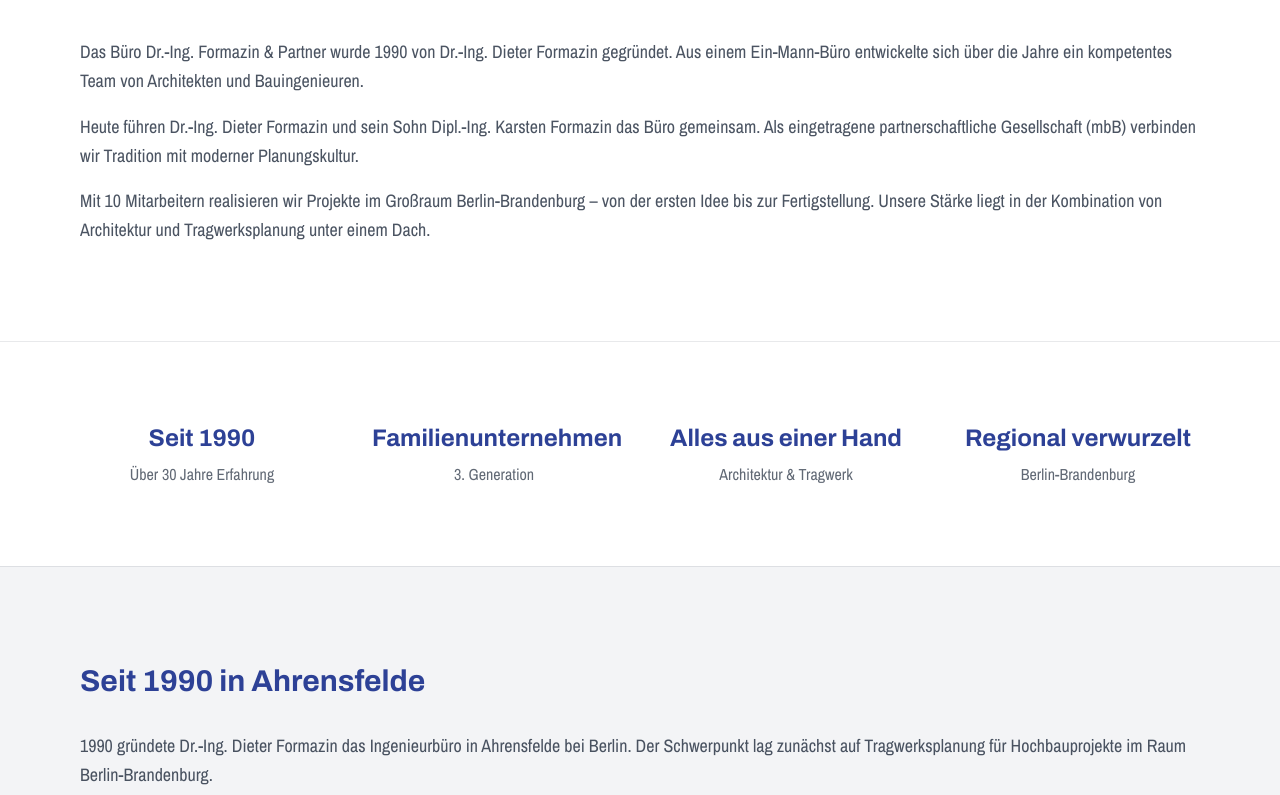
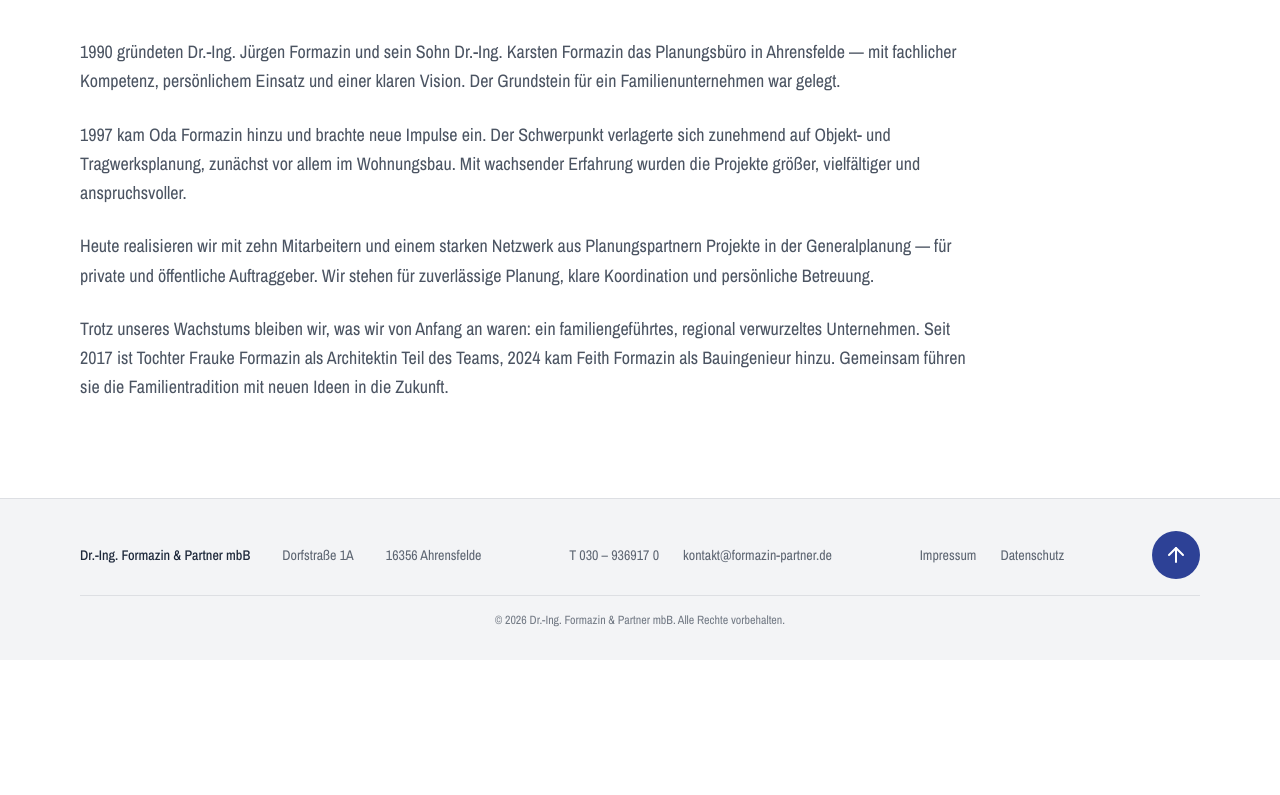
Before and after one commit to deniskaliberda/formazin, a Next.js app: page /ueber-uns in a window 1280 px wide. Shown: the part 885-1680 px from the top of the page. After the commit the page ends 1545 px from the top, so only its background shows below. Built offline with nearby package versions, Linux system fonts and the light colour scheme.

Commit message:
Simplify Über-uns page to single text section with corrected content
Co-Authored-By: Claude Opus 4.6 <noreply@anthropic.com>

```diff
--- a/src/app/ueber-uns/page.tsx
+++ b/src/app/ueber-uns/page.tsx
@@ -27,96 +27,33 @@ export default function UeberUnsPage() {
       <section className="bg-white py-16 md:py-20 lg:py-24">
         <div className="mx-auto max-w-screen-2xl px-6 md:px-12 lg:px-16 xl:px-20">
           <h1 className="font-heading text-2xl font-bold text-[#2d4196] md:text-3xl">
-            Über uns
+            Seit 1990 in Ahrensfelde
           </h1>
 
-          <div className="mt-8 space-y-4 font-sans text-base leading-relaxed text-[#1e293b]/80 md:text-lg">
+          <div className="mt-8 space-y-6 font-sans text-base leading-relaxed text-[#1e293b]/80 md:text-lg md:max-w-4xl">
             <p>
-              Das Büro Dr.-Ing. Formazin & Partner wurde 1990 von Dr.-Ing. Dieter Formazin gegründet.
-              Aus einem Ein-Mann-Büro entwickelte sich über die Jahre ein kompetentes Team von
-              Architekten und Bauingenieuren.
+              1990 gründeten Dr.-Ing. Jürgen Formazin und sein Sohn Dr.-Ing. Karsten Formazin
+              das Planungsbüro in Ahrensfelde — mit fachlicher Kompetenz, persönlichem Einsatz
+              und einer klaren Vision. Der Grundstein für ein Familienunternehmen war gelegt.
             </p>
             <p>
-              Heute führen Dr.-Ing. Dieter Formazin und sein Sohn Dipl.-Ing. Karsten Formazin
-              das Büro gemeinsam. Als eingetragene partnerschaftliche Gesellschaft (mbB) verbinden
-              wir Tradition mit moderner Planungskultur.
+              1997 kam Oda Formazin hinzu und brachte neue Impulse ein. Der Schwerpunkt
+              verlagerte sich zunehmend auf Objekt- und Tragwerksplanung, zunächst vor allem
+              im Wohnungsbau. Mit wachsender Erfahrung wurden die Projekte größer, vielfältiger
+              und anspruchsvoller.
             </p>
             <p>
-              Mit 10 Mitarbeitern realisieren wir Projekte im Großraum Berlin-Brandenburg –
-              von der ersten Idee bis zur Fertigstellung. Unsere Stärke liegt in der Kombination
-              von Architektur und Tragwerksplanung unter einem Dach.
-            </p>
-          </div>
-        </div>
-      </section>
-
-      {/* Key Features */}
-      <section className="border-t border-[#1e293b]/10 bg-white py-16 md:py-20">
-        <div className="mx-auto max-w-screen-2xl px-6 md:px-12 lg:px-16 xl:px-20">
-          <div className="grid grid-cols-1 gap-8 sm:grid-cols-2 lg:grid-cols-4 lg:gap-12">
-            <div className="text-center">
-              <p className="font-heading text-xl font-bold text-[#2d4196] md:text-2xl">
-                Seit 1990
-              </p>
-              <p className="mt-2 font-sans text-sm text-[#1e293b]/70 md:text-base">
-                Über 30 Jahre Erfahrung
-              </p>
-            </div>
-
-            <div className="text-center">
-              <p className="font-heading text-xl font-bold text-[#2d4196] md:text-2xl">
-                Familienunternehmen
-              </p>
-              <p className="mt-2 font-sans text-sm text-[#1e293b]/70 md:text-base">
-                3. Generation
-              </p>
-            </div>
-
-            <div className="text-center">
-              <p className="font-heading text-xl font-bold text-[#2d4196] md:text-2xl">
-                Alles aus einer Hand
-              </p>
-              <p className="mt-2 font-sans text-sm text-[#1e293b]/70 md:text-base">
-                Architektur & Tragwerk
-              </p>
-            </div>
-
-            <div className="text-center">
-              <p className="font-heading text-xl font-bold text-[#2d4196] md:text-2xl">
-                Regional verwurzelt
-              </p>
-              <p className="mt-2 font-sans text-sm text-[#1e293b]/70 md:text-base">
-                Berlin-Brandenburg
-              </p>
-            </div>
-          </div>
-        </div>
-      </section>
-
-      {/* Geschichte der Firma */}
-      <section className="border-t border-[#1e293b]/10 bg-[#f3f4f6] py-16 md:py-20 lg:py-24">
-        <div className="mx-auto max-w-screen-2xl px-6 md:px-12 lg:px-16 xl:px-20">
-          <h2 className="font-heading text-2xl font-bold text-[#2d4196] md:text-3xl">
-            Seit 1990 in Ahrensfelde
-          </h2>
-
-          <div className="mt-8 space-y-6 font-sans text-base leading-relaxed text-[#1e293b]/80 md:text-lg">
-            <p>
-              1990 gründete Dr.-Ing. Dieter Formazin das Ingenieurbüro in Ahrensfelde bei Berlin.
-              Der Schwerpunkt lag zunächst auf Tragwerksplanung für Hochbauprojekte im Raum Berlin-Brandenburg.
+              Heute realisieren wir mit zehn Mitarbeitern und einem starken Netzwerk aus
+              Planungspartnern Projekte in der Generalplanung — für private und öffentliche
+              Auftraggeber. Wir stehen für zuverlässige Planung, klare Koordination und
+              persönliche Betreuung.
             </p>
             <p>
-              Über die Jahre wuchs das Büro kontinuierlich. Mit der Aufnahme von Dipl.-Ing. Karsten Formazin
-              als Partner wurde das Leistungsspektrum um Architektur, Brandschutz und Generalplanung erweitert.
-              Die Umwandlung zur partnerschaftlichen Gesellschaft (mbB) markierte den Beginn der zweiten
-              Generation im Familienunternehmen.
-            </p>
-            <p>
-              Heute arbeiten 10 Mitarbeiter im Büro – Architekten, Bauingenieure und technische Zeichner.
-              Gemeinsam haben wir über 300 Projekte realisiert: von Einfamilienhäusern über Wohnquartiere
-              bis hin zu öffentlichen Bauten wie Schulen und Rathäusern. Unsere Stärke liegt in der
-              Kombination von Architektur und Tragwerksplanung unter einem Dach – damit verkürzen wir
-              Planungszeiten und sichern hohe Qualität.
+              Trotz unseres Wachstums bleiben wir, was wir von Anfang an waren: ein
+              familiengeführtes, regional verwurzeltes Unternehmen. Seit 2017 ist Tochter
+              Frauke Formazin als Architektin Teil des Teams, 2024 kam Feith Formazin als
+              Bauingenieur hinzu. Gemeinsam führen sie die Familientradition mit neuen Ideen
+              in die Zukunft.
             </p>
           </div>
         </div>
```
